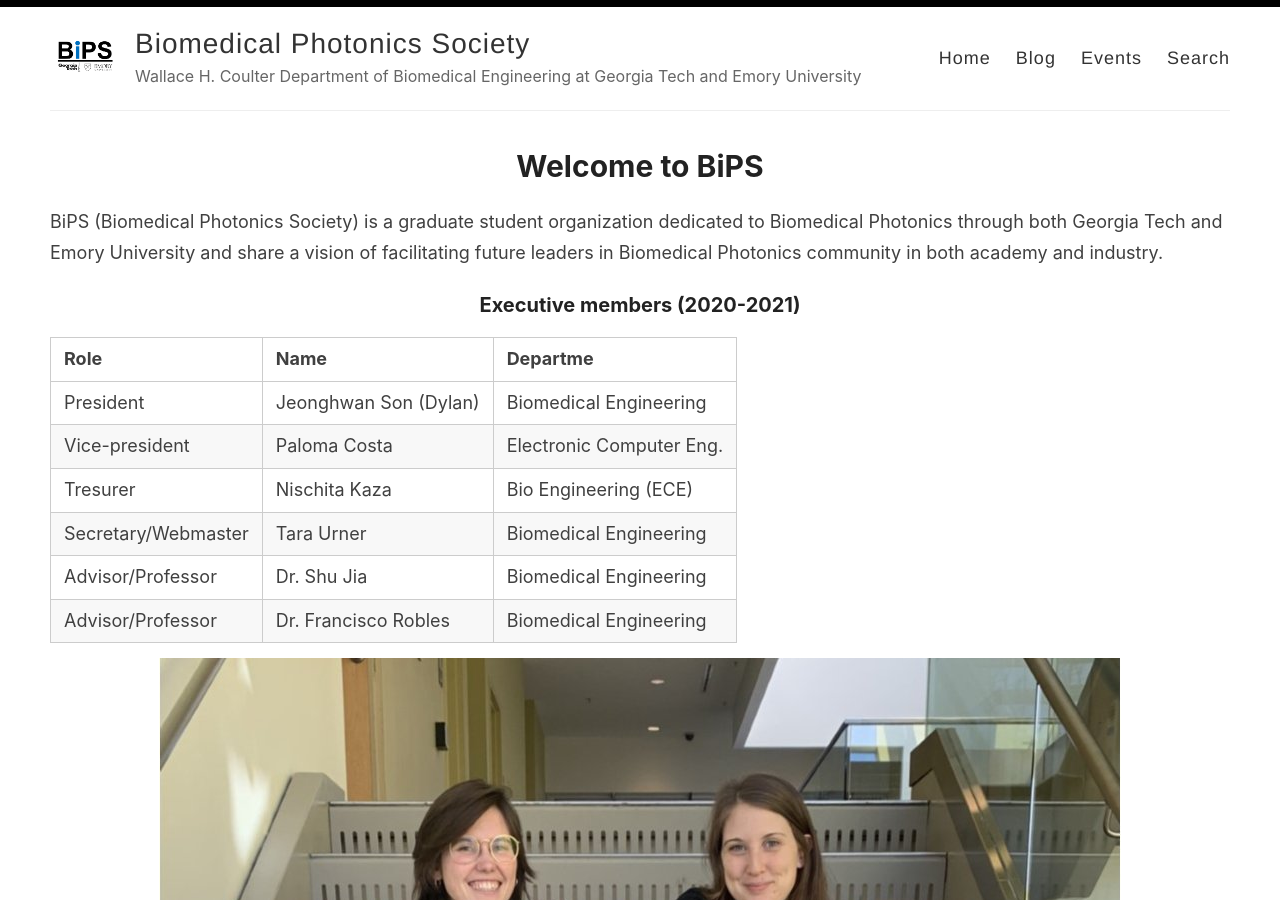
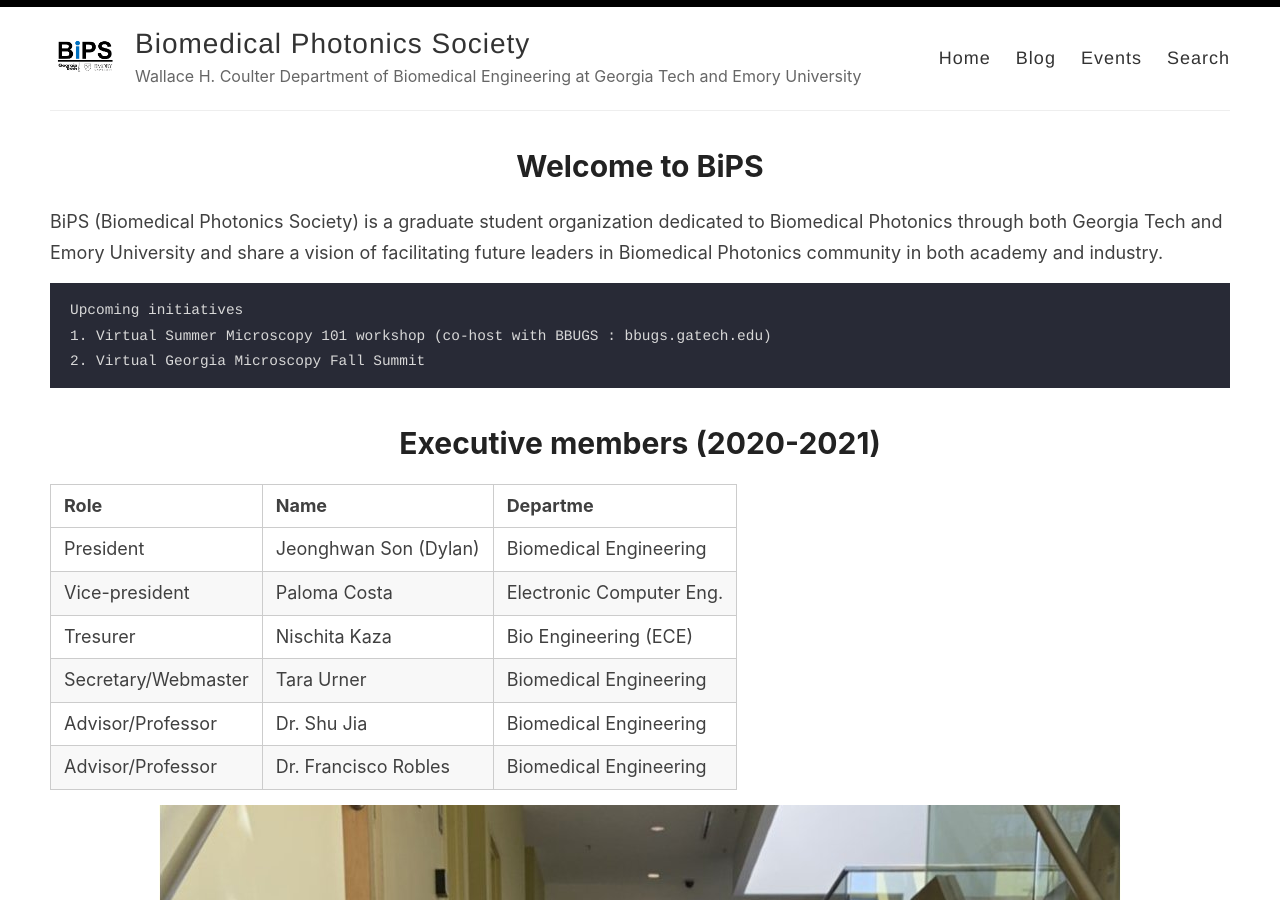
Before and after one commit to bipsgatech/bipsgatech.github.io, a Jekyll site: the page built from index.md, in a window 1280 px wide and 900 px high. Built offline with Jekyll 4.4.1, drawn with Linux system fonts in a browser that asks for light colours; our own code applies the rules of GitHub Pages for plain Markdown files.

Commit message:
Update index.md

````diff
--- a/index.md
+++ b/index.md
@@ -6,7 +6,14 @@
 
 BiPS (Biomedical Photonics Society) is a graduate student organization dedicated to Biomedical Photonics through both Georgia Tech and Emory University and share a vision of facilitating future leaders in Biomedical Photonics community in both academy and industry.
 
-### Executive members (2020-2021)
+```html
+Upcoming initiatives
+1. Virtual Summer Microscopy 101 workshop (co-host with BBUGS : bbugs.gatech.edu)
+2. Virtual Georgia Microscopy Fall Summit
+```
+
+
+# Executive members (2020-2021)
 
   |Role                | Name                  | Departme                 |
   |------------------- | --------------------- | ------------------------ |
````
